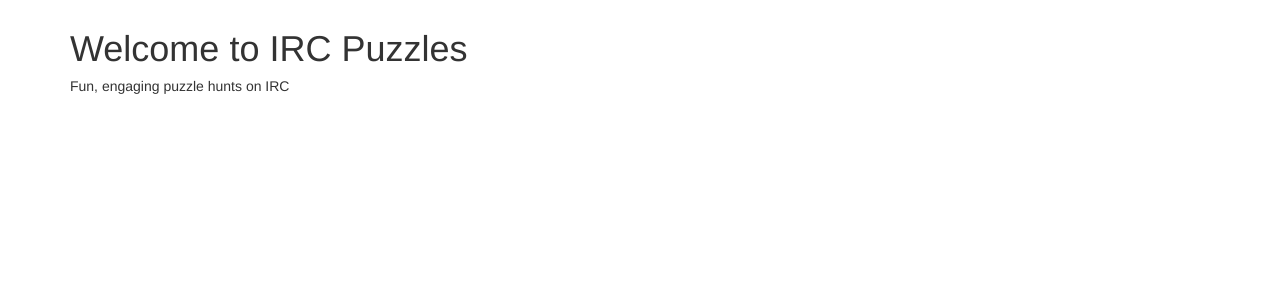
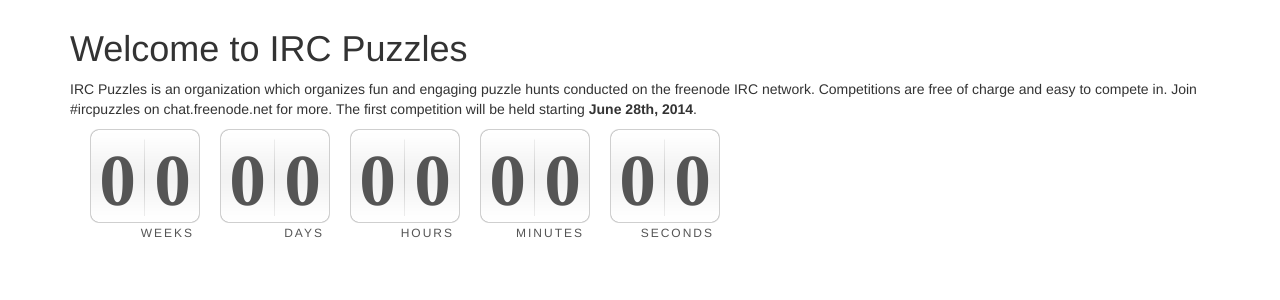
Before and after one commit to ircpuzzles/scoreboard, a Flask app: page / in a window 1280 px wide. Shown: the part 51-351 px from the top of the page. Run offline with Flask 2, Linux system fonts and the light colour scheme; some libraries are stand-ins or nearby versions.

Commit message:
Countdown on home page

```diff
--- a/templates/base.html
+++ b/templates/base.html
@@ -61,6 +61,7 @@
                     left: -6px;
                 }
             </style>
+            {% block head %}{% endblock %}
     </head>
     <body>
         <div class="navbar navbar-fixed-top" role="navigation">
--- a/templates/index.html
+++ b/templates/index.html
@@ -1,7 +1,74 @@
 {% extends 'base.html' %}
 {% block title %}IRC Puzzles | Home{% endblock %}
+{% block head %}<script language="Javascript" type="text/javascript" src="/static/jquery.lwtCountdown-1.0.js"></script>
+<style>
+    #countdown_dashboard {
+        height: 110px;
+    }
+    .dash {
+        width: 110px;
+        height: 114px;
+        background: transparent url('/static/dash.png') 0 0 no-repeat;
+        float: left;
+        margin-left: 20px;
+        position: relative;
+    }
+    .dash .digit {
+        font-size: 55pt;
+        font-weight: bold;
+        float: left;
+        width: 55px;
+        text-align: center;
+        font-family: Times;
+        color: #555;
+        position: relative;
+    }
+
+    .dash_title {
+        position: absolute;
+        display: block;
+        bottom: 0px;
+        right: 6px;
+        font-size: 9pt;
+        color: #555;
+        text-transform: uppercase;
+        letter-spacing: 2px;
+    }
+</style>{% endblock %}
 {% block content %}
 <div class="intro">
     <h1>Welcome to IRC Puzzles</h1>
-    <h5>Fun, engaging puzzle hunts on IRC</h5>
+    <p>IRC Puzzles is an organization which organizes fun and engaging puzzle hunts conducted on the freenode IRC network. Competitions are free of charge and easy to compete in. Join #ircpuzzles on chat.freenode.net for more. The first competition will be held starting <b>June 28th, 2014</b>.</p>
+    <div id="countdown_dashboard">
+        <div class="dash weeks_dash">
+            <span class="dash_title">weeks</span>
+            <div class="digit">0</div>
+            <div class="digit">0</div>
+        </div>
+
+        <div class="dash days_dash">
+            <span class="dash_title">days</span>
+            <div class="digit">0</div>
+            <div class="digit">0</div>
+        </div>
+
+        <div class="dash hours_dash">
+            <span class="dash_title">hours</span>
+            <div class="digit">0</div>
+            <div class="digit">0</div>
+        </div>
+
+        <div class="dash minutes_dash">
+            <span class="dash_title">minutes</span>
+            <div class="digit">0</div>
+            <div class="digit">0</div>
+        </div>
+
+        <div class="dash seconds_dash">
+            <span class="dash_title">seconds</span>
+            <div class="digit">0</div>
+            <div class="digit">0</div>
+        </div>
+
+    </div>
 </div>{% endblock %}
```
Also changed, not shown: static/dark_days_dash.png (added), static/dark_hours_dash.png (added), static/dark_minutes_dash.png (added), static/dark_seconds_dash.png (added), static/dark_weeks_dash.png (added), static/dash.png (added), static/jquery.lwtCountdown-1.0.js (added), 1 other file.
